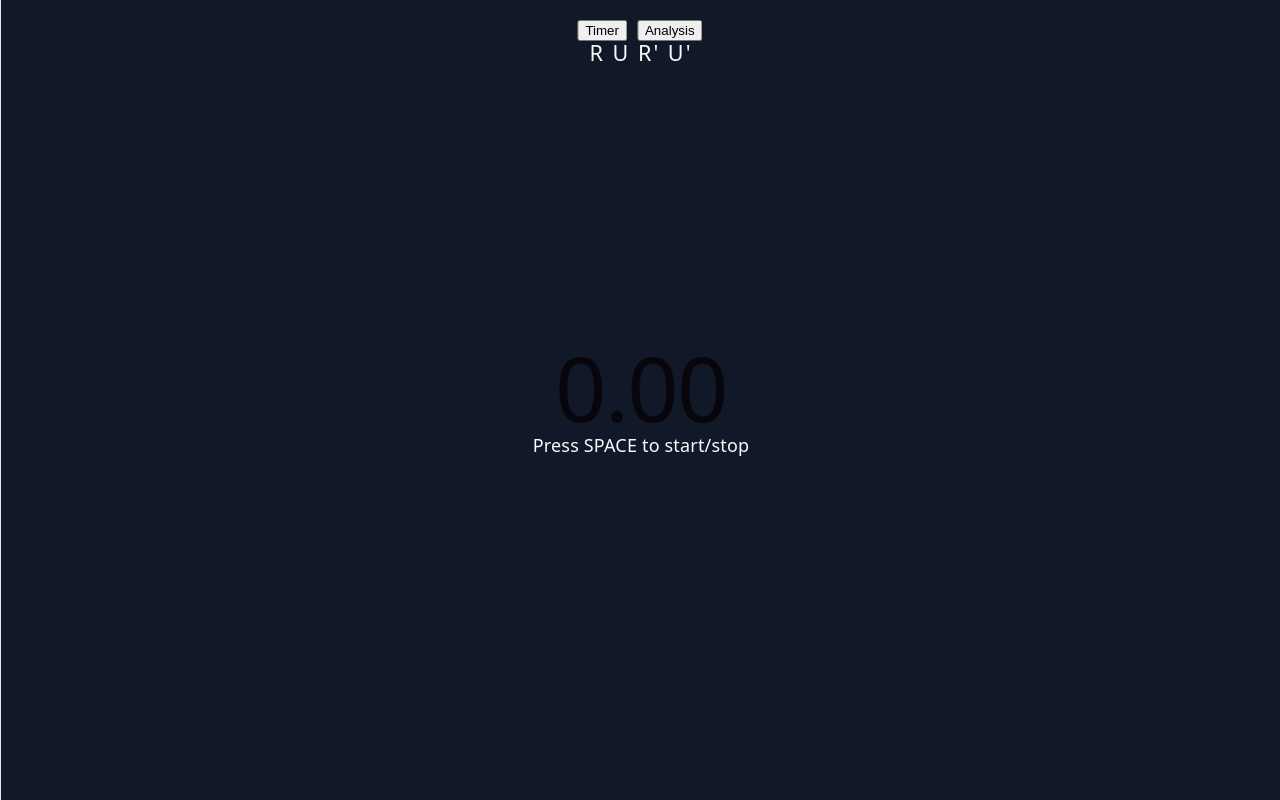
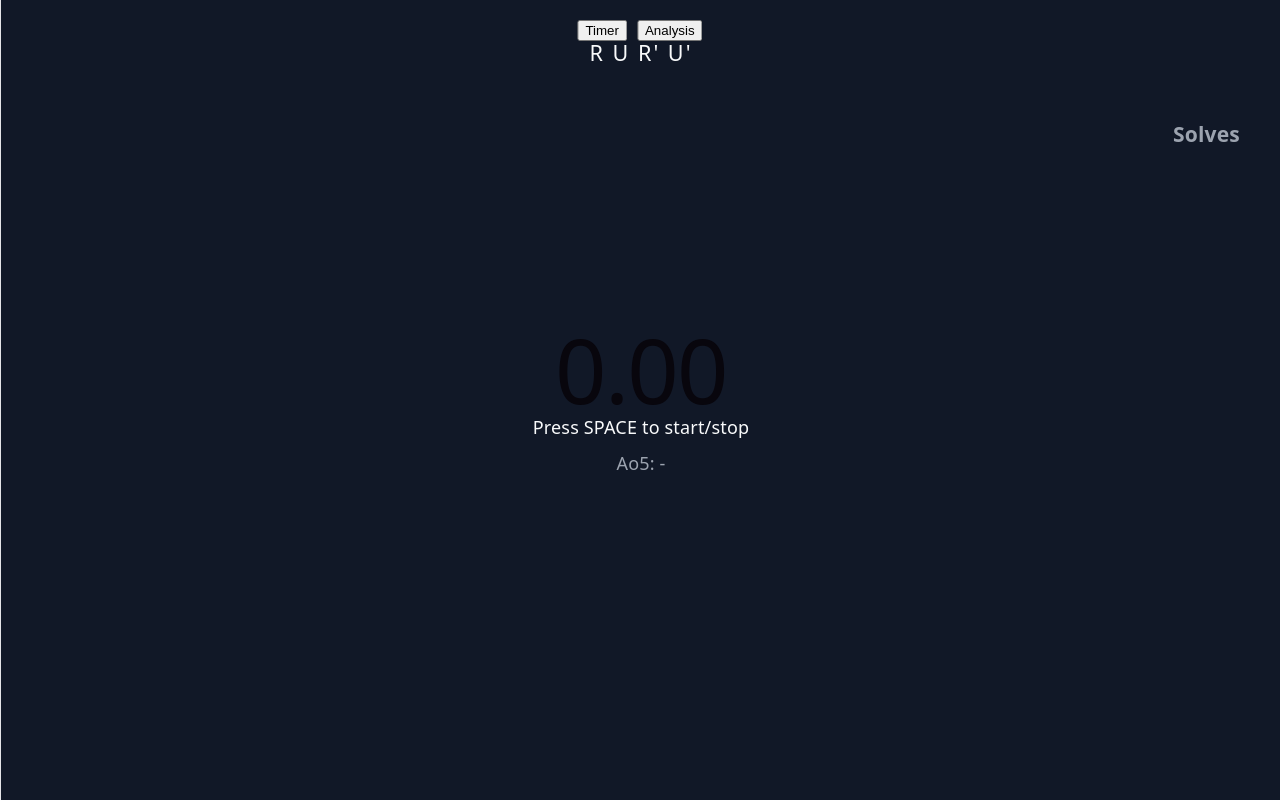
Before and after one commit to Thomas-Bevan/COMP3000-Project-Cube-Coach, a React (Vite) app in the folder Cube Coach/client/: page / in a window 1280 px wide. Built offline with nearby package versions, Linux system fonts and the light colour scheme.

Commit message:
added solve list and ao5

```diff
--- a/Cube Coach/client/src/TimerPage.jsx
+++ b/Cube Coach/client/src/TimerPage.jsx
@@ -4,6 +4,7 @@ function TimerPage() {
     const [time, setTime] = useState(0);
     const [running, setRunning] = useState(false);
     const [scramble, setScramble] = useState("R U R' U'");
+    const [solves, setSolves] = useState([]);
 
     useEffect(() => {
         let interval;
@@ -22,18 +23,39 @@ function TimerPage() {
     const handleKeyDown = (e) => {
         if (e.code === "Space") {
             e.preventDefault();
-            setRunning((prev) => !prev);
+
+            if (running) {
+                setRunning(false);
+
+                if (time > 0) {
+                    setSolves((prev) => [time, ...prev]);
+                    setTime(0);
+                }
+            } else {
+                setRunning(true);
+            }
+
         }
     };
 
     useEffect(() => {
         window.addEventListener("keydown", handleKeyDown);
         return () => window.removeEventListener("keydown", handleKeyDown);
-    }, []);
+    }, [running, time]);
 
     const formatTime = (ms) => {
         const seconds = (ms / 1000).toFixed(2);
         return seconds;
+    };
+
+    const calculateAo5 = () => {
+        if (solves.length < 5) return null;
+
+        const last5 = solves.slice(0, 5);
+        const sorted = [...last5].sort((a, b) => a - b);
+        const middle = sorted.slice(1, 4);
+        const average = middle.reduce((a, b) => a + b, 0) / middle.length;
+        return average;
     };
 
    // useEffect(() => {
@@ -45,7 +67,22 @@ function TimerPage() {
             <p style={styles.scramble}>{scramble}</p>
             <h1 style={styles.timer}>{formatTime(time)}</h1>
             <p>Press SPACE to start/stop</p>
+            <p style={styles.average}>
+                Ao5: {calculateAo5() ? formatTime(calculateAo5()) : " - " }
+            </p>
+
+            <div style={styles.solveList}>
+                <h3>Solves</h3>
+                {solves.map((solve, index) => (
+                    <p key={index}>
+                        {index + 1}. {formatTime(solve)}
+                    </p>
+                ))}
+            </div>
         </div>
+
+
+
     );
 }
 
@@ -70,6 +107,19 @@ const styles = {
         letterSpacing: "2px",
         color: "F9FAFB"
     },
+    solveList: {
+        position: "absolute",
+        right: "40px",
+        top: "100px",
+        textAlign: "right",
+        maxHeight: "70vh",
+        overflowY: "auto",
+        color: "#9CA3AF"
+    },
+    average: {
+        marginTop: "10px",
+        color: "#9CA3AF"
+    }
 };
 
 export default TimerPage;
```
